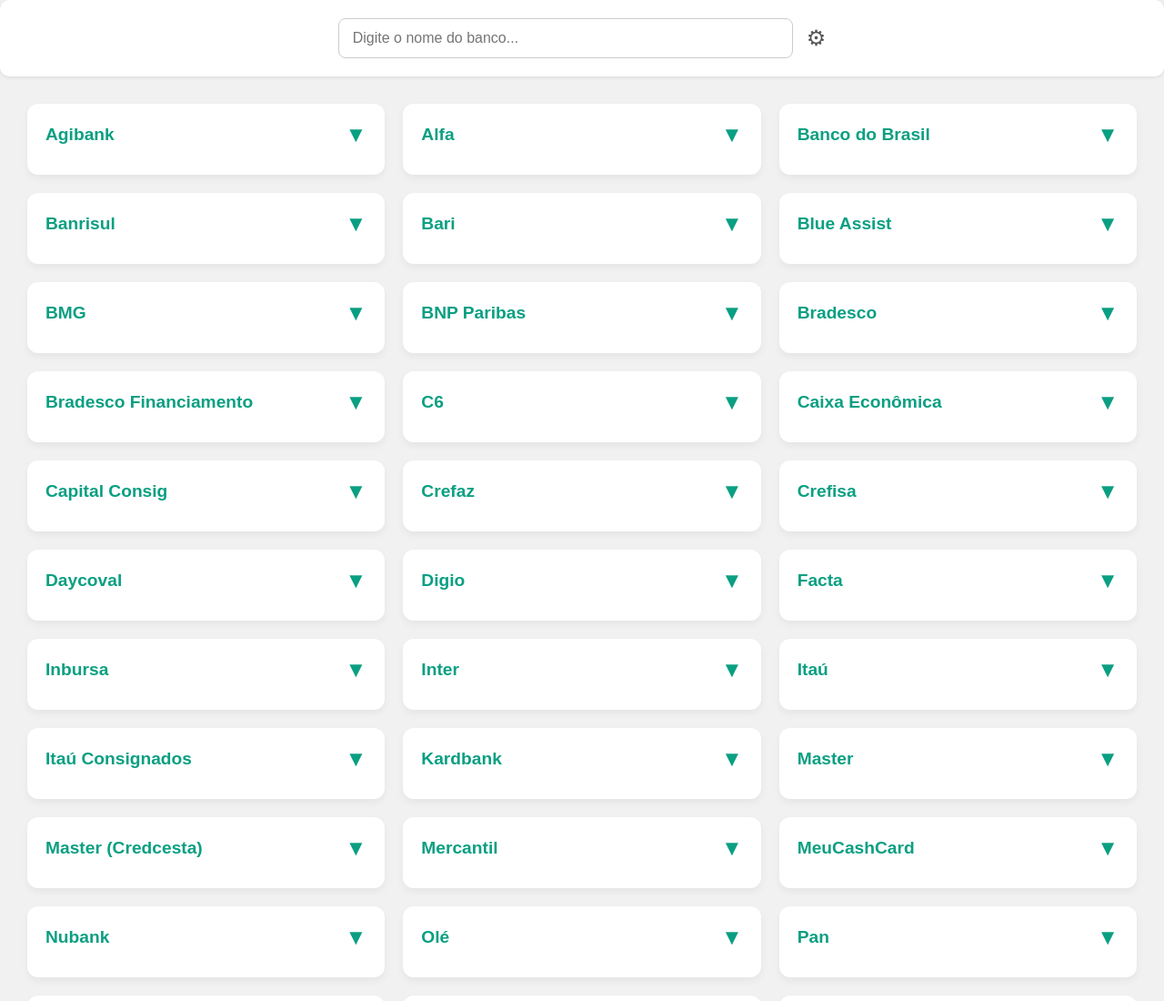
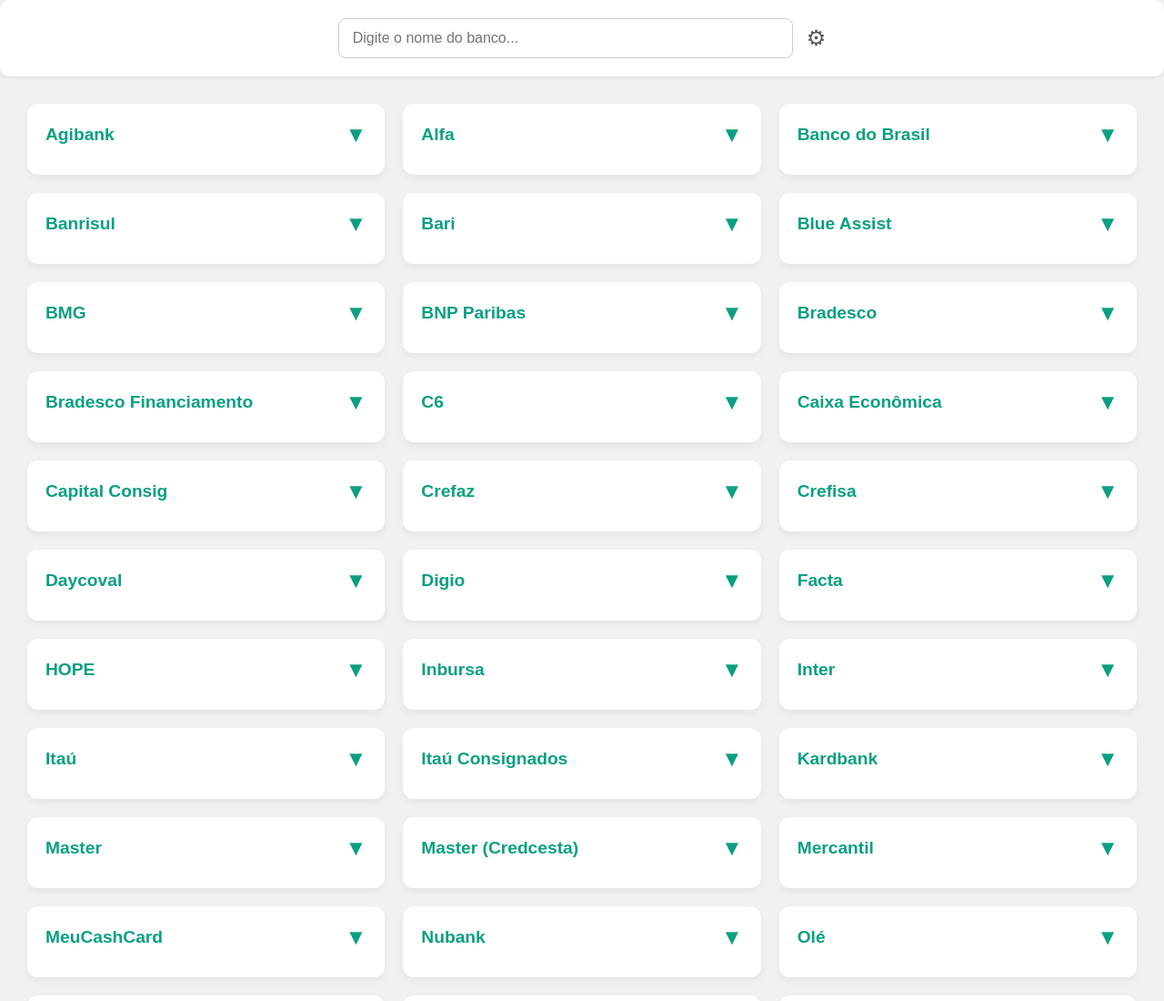
Before and after one commit to gbrlsena/centralDeAtendimento, a plain HTML site: page index.html in a window 1280 px wide. Shown: the top 1100 px of the page at 91% size. Drawn offline with Linux system fonts and the light colour scheme.

Commit message:
add_ Banco Hope

```diff
--- a/index.html
+++ b/index.html
@@ -391,6 +391,10 @@
         nome: "Facta",
         contato: "&#127760;<strong> SAC</strong>: <a href='https://sac.factafinanceira.com.br/#/' target='_blank'>Clique aqui</a><br>&#128241; <strong>WhatsApp</strong>: (51) 3021-7833"
       },
+	{
+    nome: "HOPE",
+    contato: `☎️ <strong>Telefone 1</strong>: +55 11 31251000<br>☎️ <strong>Telefone 1</strong>: +55 11 31251001<br>📩 <strong>E-mail</strong>: hopeasset@hopeasset.com.br<br>🌐 <strong>Site</strong>: https://hopeasset.com.br/contato/`
+       },
       {
         nome: "Inbursa",
         contato: "&#128222; <strong>Central de Relacionamento (Capitais)</strong>: 11 3030-4444<br>&#128222; <strong>Demais localidades</strong>: 0800 641-4444"
```
